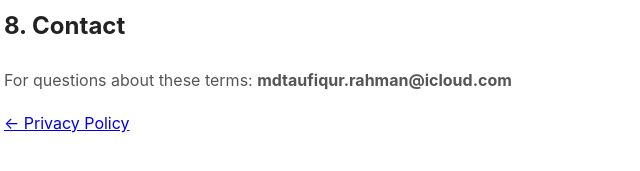
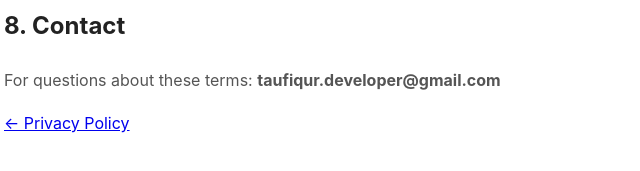
Before and after one commit to tcse9/pdfpress-privacy, a plain HTML site: page terms.html in a window 1280 px wide. Shown: the part 1464-1635 px from the top of the page, 286-926 px from the left. Drawn offline with Linux system fonts and the light colour scheme.

Commit message:
Update contact email in terms.html

```diff
--- a/terms.html
+++ b/terms.html
@@ -50,7 +50,7 @@
   terms.</p>
 
   <h2>8. Contact</h2>
-  <p>For questions about these terms: <strong>mdtaufiqur.rahman@icloud.com</strong></p>
+  <p>For questions about these terms: <strong>taufiqur.developer@gmail.com</strong></p>
 
   <p><a href="index.html">← Privacy Policy</a></p>
   </body>
```
